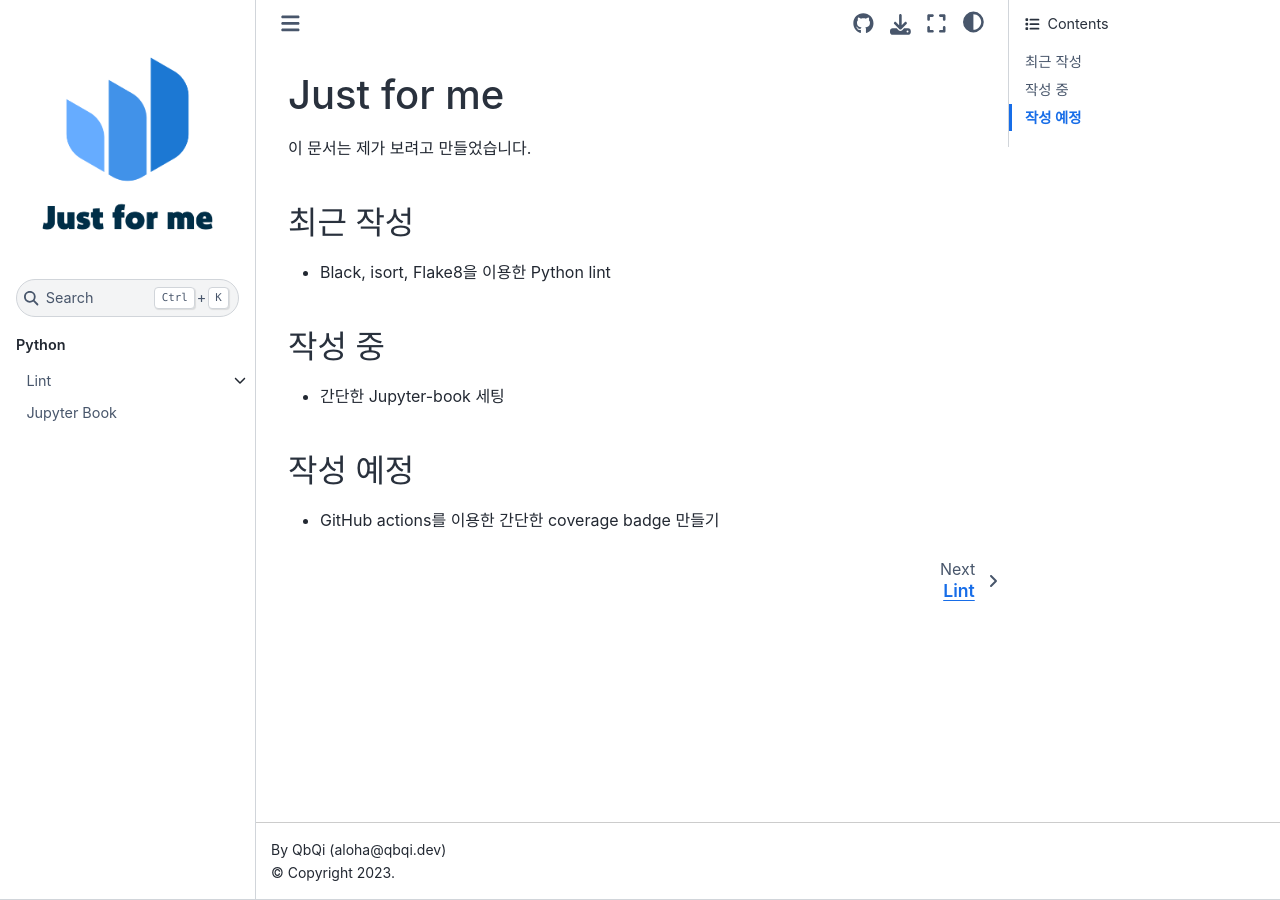
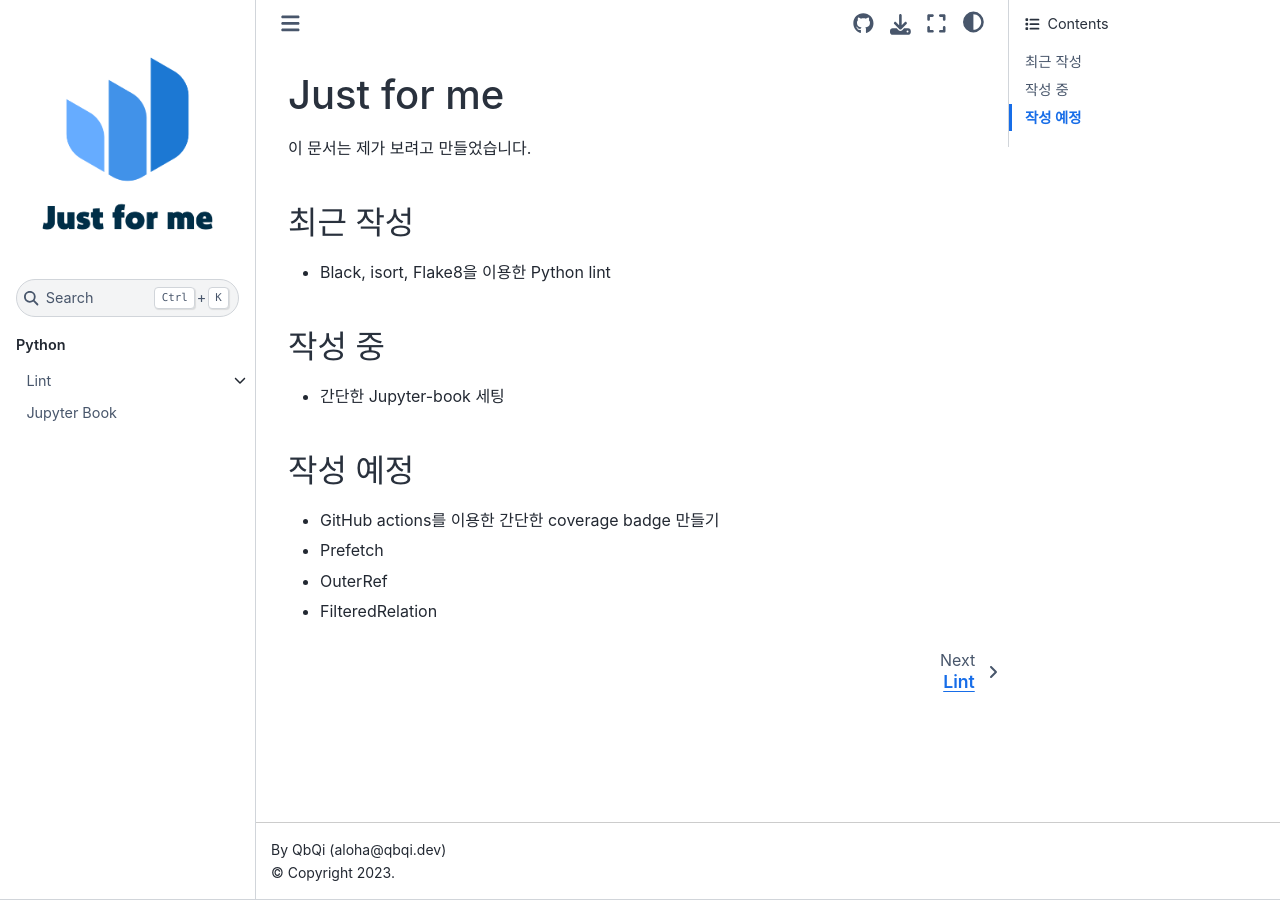
Before and after one commit to QbQi/Just-for-me, a Jupyter Book: the page built from docs/index.md, in a window 1280 px wide. Built offline with Jupyter Book 1.0.4 settings and Sphinx 7.4.7 and the Sphinx Book theme 1.1.4, drawn with Linux system fonts in a browser that asks for light colours.

Commit message:
add to do list

```diff
--- a/docs/index.md
+++ b/docs/index.md
@@ -10,3 +10,6 @@
 
 ## 작성 예정
 - GitHub actions를 이용한 간단한 coverage badge 만들기
+- Prefetch
+- OuterRef
+- FilteredRelation
```
